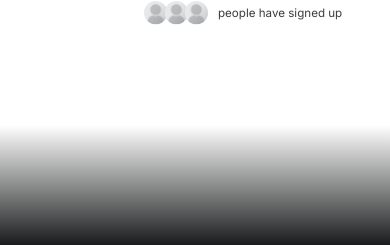
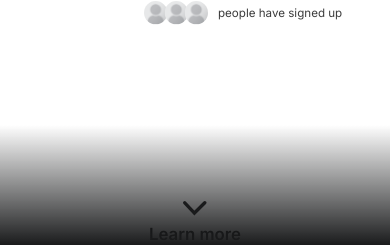
Before and after one commit to caydeny/hangr-signup, a React (Vite) app: page / in a window 390 px wide. Shown: the part 599-844 px from the top of the page. Built offline with nearby package versions, Linux system fonts and the light colour scheme; no server answers.

Commit message:
Added learn more in home

```diff
--- a/src/pages/Home.css
+++ b/src/pages/Home.css
@@ -70,6 +70,24 @@
   color: #3C3C3C;
 }
 
+.home__more {
+  display: flex;
+  flex-direction: column;
+  align-items: center;
+  margin-top: 3rem;
+}
+
+.home__more-arrow {
+  height: auto;
+  margin-bottom: 0.5rem;
+  margin-top: 6rem;
+}
+
+.home__more-text {
+  font-size: 1.25rem;
+  font-weight: 600;
+}
+
 @media (max-width: 600px) {
   .home {
     height: 92vh;
@@ -124,4 +142,16 @@
     width: 4rem;
     height: auto;
   }
+
+  .home__more-arrow {
+    height: auto;
+    width: 1.5rem;
+    margin-bottom: 0.5rem;
+    margin-top: 8rem;
+  }
+
+.home__more-text {
+    font-size: 1.05rem;
+    font-weight: 600;
+  }
 }
--- a/src/pages/Home.jsx
+++ b/src/pages/Home.jsx
@@ -91,6 +91,11 @@ function Home() {
           {count} people have signed up
         </p>
       </div>
+      <div className="home__more">
+        <img className="home__more-arrow" src="./arrow.svg" alt="arrow"/>
+        <p className="home__more-text">Learn more</p>
+      </div>
+
     </section>
   );
 }
```
Also changed, not shown: public/arrow.svg (added).
